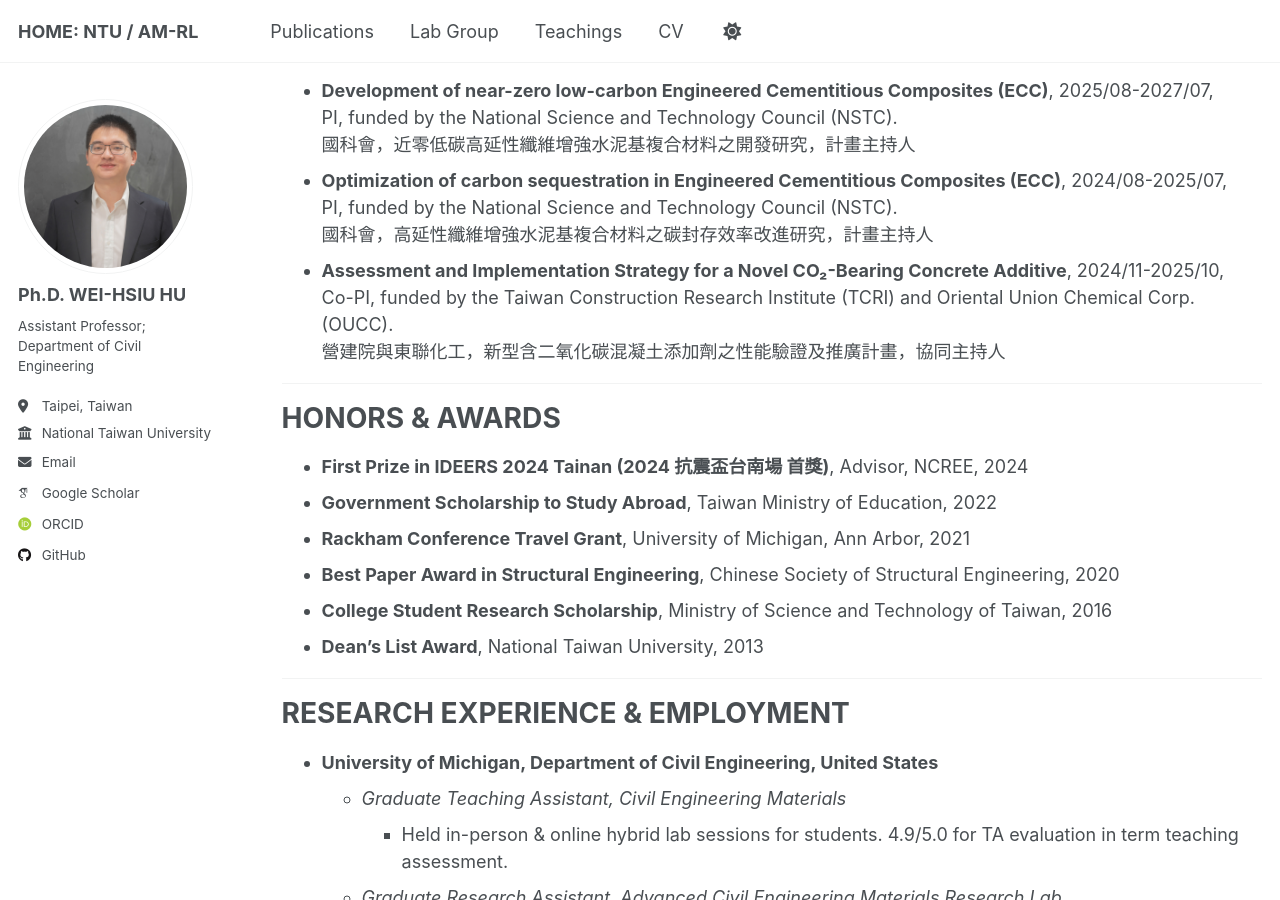
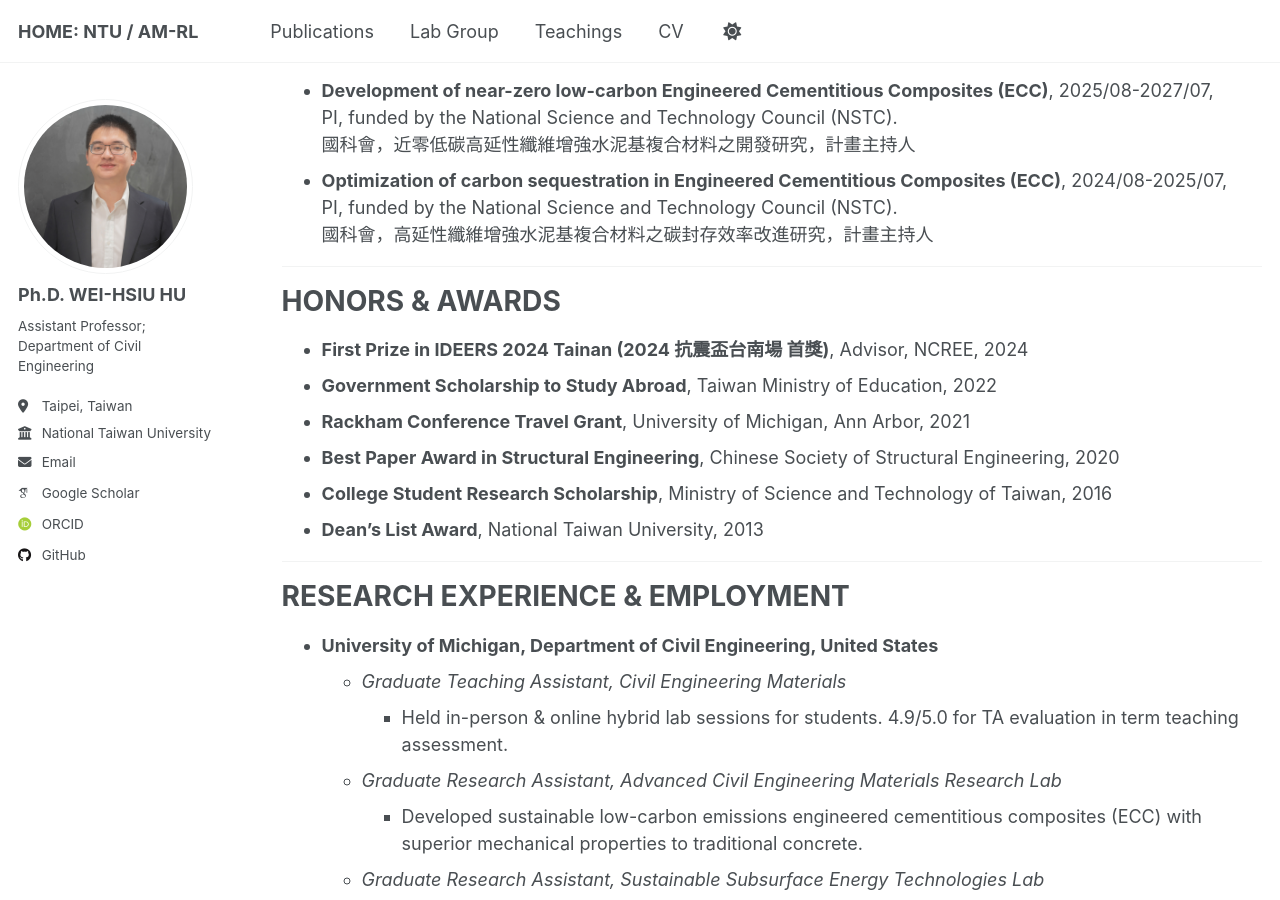
Before and after one commit to hwhsiu/hwhsiu.github.io, a Jekyll site: the page built from _pages/cv.md, in a window 1280 px wide and 900 px high, scrolled down 444 px. Built offline with Jekyll 4.4.1, drawn with Linux system fonts in a browser that asks for light colours; some web fonts are replaced.

Commit message:
Update cv.md

```diff
--- a/_pages/cv.md
+++ b/_pages/cv.md
@@ -29,9 +29,7 @@ redirect_from:
 - **Optimization of carbon sequestration in Engineered Cementitious Composites (ECC)**, 2024/08-2025/07,
   PI, funded by the National Science and Technology Council (NSTC).
   國科會，高延性纖維增強水泥基複合材料之碳封存效率改進研究，計畫主持人
-- **Assessment and Implementation Strategy for a Novel CO₂-Bearing Concrete Additive**, 2024/11-2025/10,
-  Co-PI, funded by the Taiwan Construction Research Institute (TCRI) and Oriental Union Chemical Corp. (OUCC).
-  營建院與東聯化工，新型含二氧化碳混凝土添加劑之性能驗證及推廣計畫，協同主持人
+
 
 ---
 # HONORS & AWARDS
```
